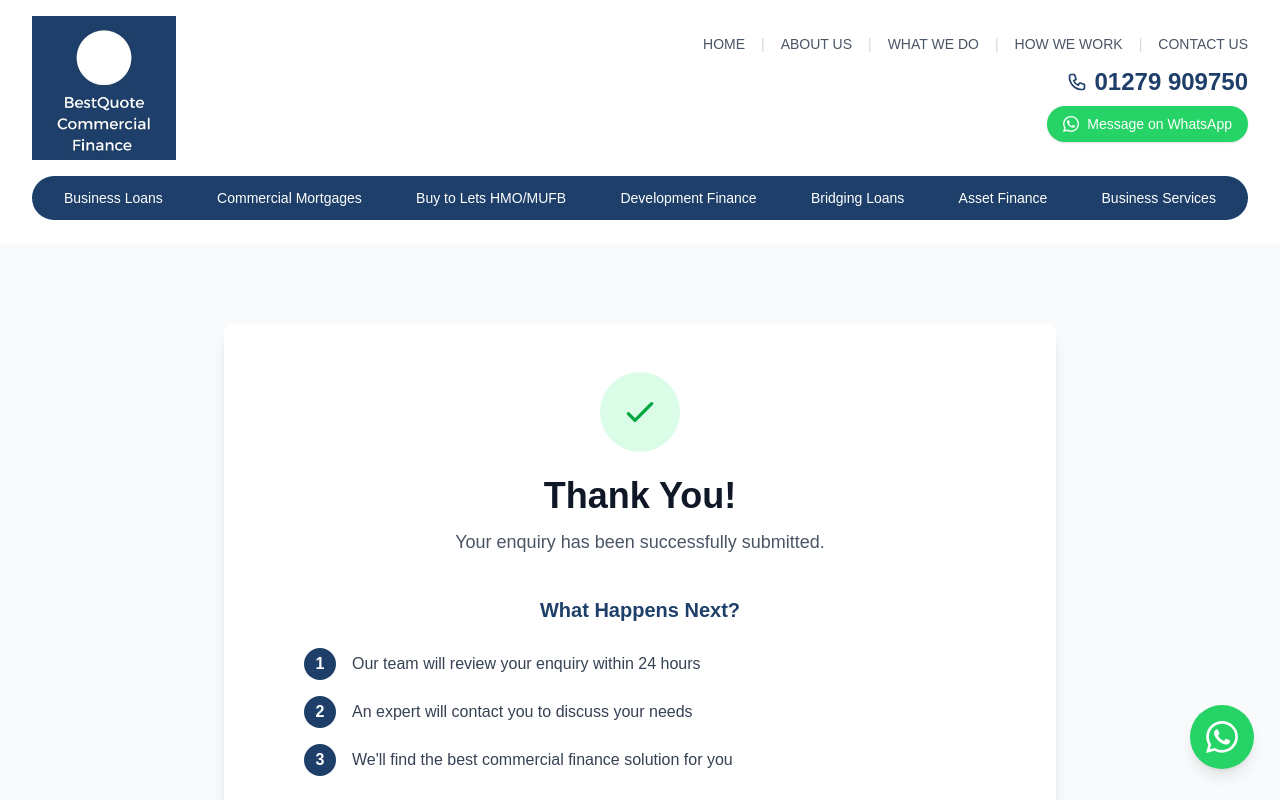
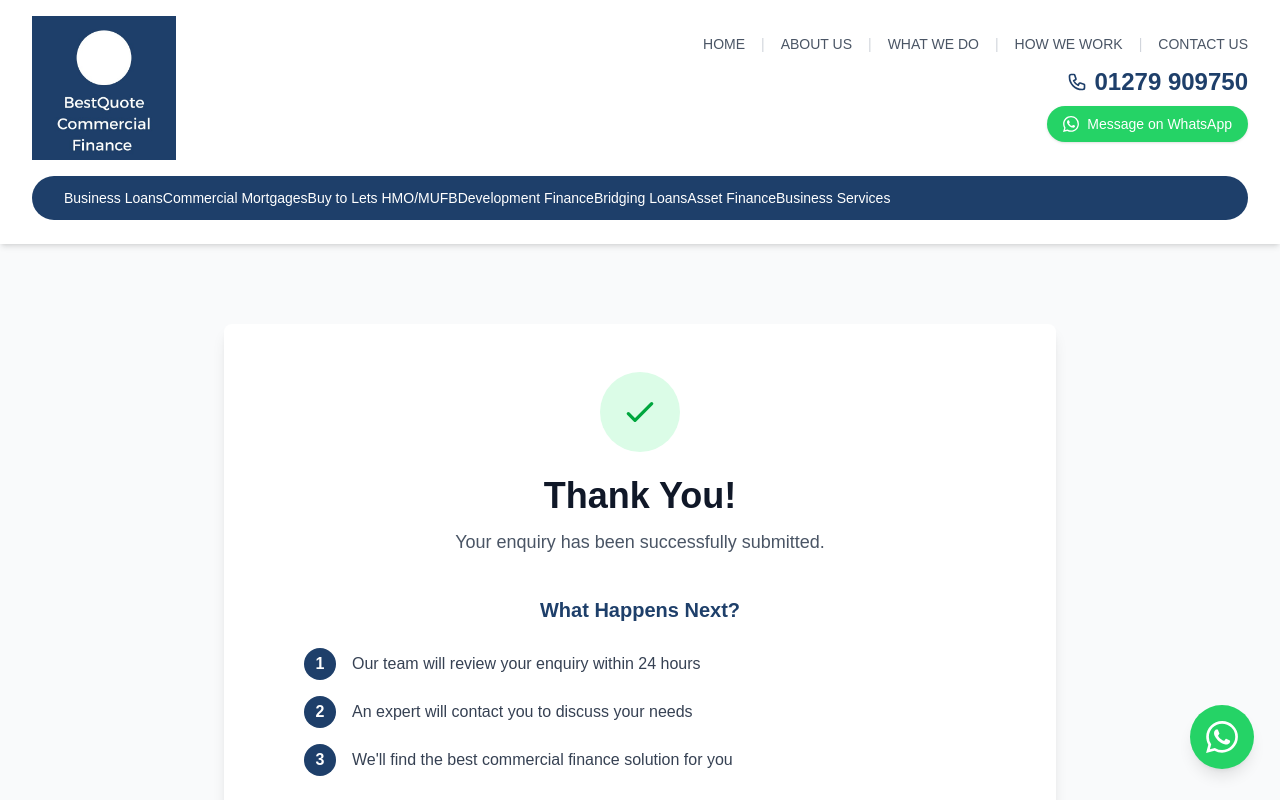
Before and after one commit to ZaCT-Media/best-quote-group, a Next.js app: page /thank-you in a window 1280 px wide. Shown: the top 800 px of the page. Built offline with nearby package versions, Linux system fonts and the light colour scheme.

Commit message:
chrome fix attempt

```diff
--- a/app/components/Header.tsx
+++ b/app/components/Header.tsx
@@ -25,10 +25,10 @@ export default function Header() {
         </div>
       </div>
 
-      <header className="bg-white shadow-md">
-        <div className="max-w-7xl mx-auto px-4 sm:px-6 lg:px-8 lg:pb-6 relative">
+      <header className="bg-white shadow-md overflow-visible relative z-30">
+        <div className="max-w-7xl mx-auto px-4 sm:px-6 lg:px-8 lg:pb-6 relative overflow-visible z-30">
           {/* Top Header */}
-          <div className="flex justify-between items-center py-3 lg:py-4">
+          <div className="flex justify-between items-center py-3 lg:py-4 overflow-visible">
             {/* Logo */}
             <div className="flex-shrink-0">
               <Link href="/">
@@ -44,9 +44,9 @@ export default function Header() {
             </div>
 
             {/* Right side: Navigation and Phone */}
-            <div className="flex flex-col items-end justify-center lg:space-y-3">
+            <div className="flex flex-col items-end justify-center lg:space-y-3 overflow-visible min-w-0 relative z-30">
               {/* Top Navigation - Desktop */}
-              <nav className="hidden lg:flex items-center space-x-4 text-sm text-gray-600">
+              <nav className="hidden lg:flex items-center space-x-4 text-sm text-gray-600 flex-shrink-0 whitespace-nowrap">
                 <Link href="/" className="hover:text-[#1e3f6a] transition cursor-pointer">
                   HOME
                 </Link>
@@ -80,7 +80,7 @@ export default function Header() {
               </button>
 
               {/* Phone - Desktop Only */}
-              <div className="hidden lg:flex flex-col items-end space-y-2">
+              <div className="hidden lg:flex flex-col items-end space-y-2 flex-shrink-0 whitespace-nowrap">
                 <a href="tel:01279909750" className="flex items-center space-x-2 text-[#1e3f6a] cursor-pointer">
                   <svg className="w-5 h-5" fill="none" stroke="currentColor" viewBox="0 0 24 24">
                     <path strokeLinecap="round" strokeLinejoin="round" strokeWidth={2} d="M3 5a2 2 0 012-2h3.28a1 1 0 01.948.684l1.498 4.493a1 1 0 01-.502 1.21l-2.257 1.13a11.042 11.042 0 005.516 5.516l1.13-2.257a1 1 0 011.21-.502l4.493 1.498a1 1 0 01.684.949V19a2 2 0 01-2 2h-1C9.716 21 3 14.284 3 6V5z" />
@@ -222,8 +222,8 @@ export default function Header() {
         )}
 
           {/* Bottom Navigation Bar - Desktop */}
-          <nav className="hidden lg:block bg-[#1e3f6a] rounded-full px-8 py-3">
-            <ul className="flex justify-between items-center text-white text-sm font-medium">
+          <nav className="hidden lg:block bg-[#1e3f6a] rounded-full px-8 py-3 overflow-visible">
+            <ul className="flex justify-between items-center text-white text-sm font-medium whitespace-nowrap">
               <li><Link href="/business-loans" className={`hover:text-gray-200 transition cursor-pointer pb-1 ${pathname === '/business-loans' ? 'border-b-2 border-white' : ''}`}>Business Loans</Link></li>
               <li><Link href="/commercial-mortgages" className={`hover:text-gray-200 transition cursor-pointer pb-1 ${pathname === '/commercial-mortgages' ? 'border-b-2 border-white' : ''}`}>Commercial Mortgages</Link></li>
               <li><Link href="/buy-to-let" className={`hover:text-gray-200 transition cursor-pointer pb-1 ${pathname === '/buy-to-let' ? 'border-b-2 border-white' : ''}`}>Buy to Lets HMO/MUFB</Link></li>
--- a/app/globals.css
+++ b/app/globals.css
@@ -17,3 +17,13 @@ body {
   color: var(--foreground);
   font-family: Arial, Helvetica, sans-serif;
 }
+
+/* Ensure header navigation is always visible on desktop - fallback for Chrome issues */
+@media (min-width: 1024px) {
+  header nav {
+    display: flex !important;
+  }
+  header nav.hidden {
+    display: flex !important;
+  }
+}
```
